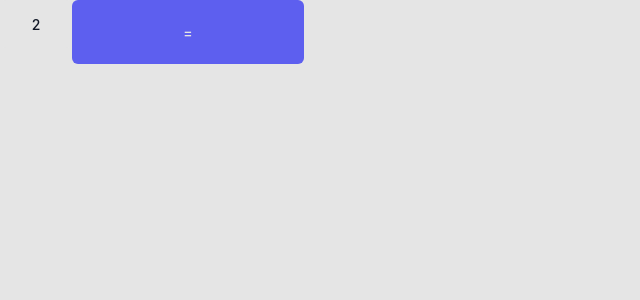
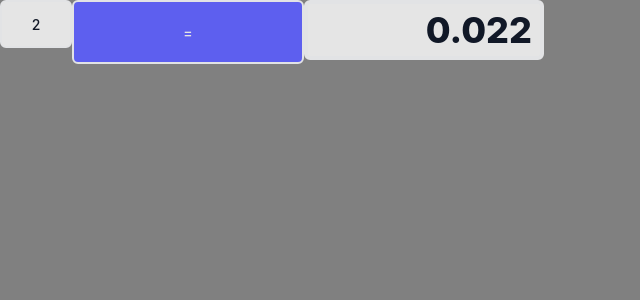
Before and after one commit to Serjge/constructor_calculator, a React (Create React App) app: page / in a window 1280 px wide. Shown: the top 300 px of the page, without its empty margins (0-640 px from the left). Built offline with nearby package versions, Linux system fonts and the light colour scheme.

Commit message:
added NumberPanel component

```diff
--- a/src/App.tsx
+++ b/src/App.tsx
@@ -1,12 +1,14 @@
 import React, { ReactElement } from 'react';
 
 import { Button } from 'components';
+import { NumberPanel } from 'components/numberPanel/NumberPanel';
 
 export const App = (): ReactElement => (
   <div>
     <div style={{ display: 'flex' }}>
       <Button>2</Button>
       <Button typeButton="long">=</Button>
+      <NumberPanel />
     </div>
   </div>
 );
--- /dev/null
+++ b/src/components/numberPanel/NumberPanel.tsx
@@ -0,0 +1,9 @@
+import { ReactElement } from 'react';
+
+import { WrapperNumberPanel } from 'components/numberPanel/wrapperNumberPanel';
+
+export const NumberPanel = (): ReactElement => (
+  <WrapperNumberPanel>
+    <span>0.022</span>
+  </WrapperNumberPanel>
+);
--- /dev/null
+++ b/src/components/numberPanel/wrapperNumberPanel.ts
@@ -0,0 +1,16 @@
+import styled from 'styled-components';
+
+export const WrapperNumberPanel = styled.div`
+  width: 240px;
+  height: 60px;
+  border: 4px solid ${({ theme: { borderColor } }) => borderColor};
+  padding: 8px;
+  font-weight: 800;
+  font-size: 36px;
+  line-height: 44px;
+  display: flex;
+  justify-content: flex-end;
+  align-items: center;
+  background: ${({ theme: { backgroundColor } }) => backgroundColor};
+  border-radius: 6px;
+`;
--- a/src/style/globalStyles.tsx
+++ b/src/style/globalStyles.tsx
@@ -20,7 +20,8 @@ export const GlobalStyle = createGlobalStyle<GlobalThemeProps>`
     font-family: "Inter", sans-serif;
     -webkit-font-smoothing: antialiased;
     margin: 0 auto;
-    background-color: ${({ theme: { backgroundColor } }) => backgroundColor};
+    //background-color: ${({ theme: { backgroundColor } }) => backgroundColor};
+    background-color: grey;
     color: ${({ theme: { mainFontColor } }) => mainFontColor};
   }
 `;
--- a/src/style/theme.ts
+++ b/src/style/theme.ts
@@ -5,5 +5,5 @@ export const theme: DefaultTheme = {
   secondFontColor: '#4D5562',
   mainColor: '#5D5FEF',
   backgroundColor: '#E5E5E5',
-  borderColor: 'yarn ',
+  borderColor: '#E2E3E5',
 };
```
